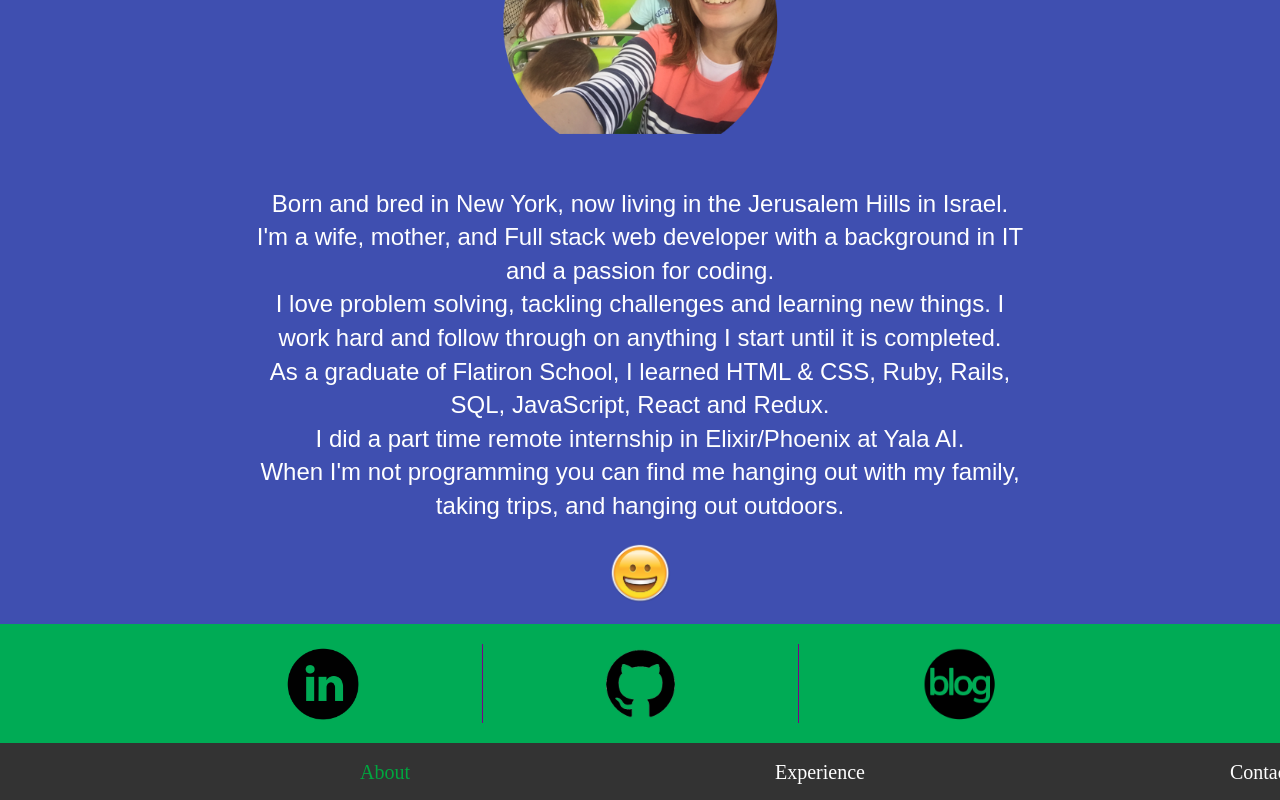
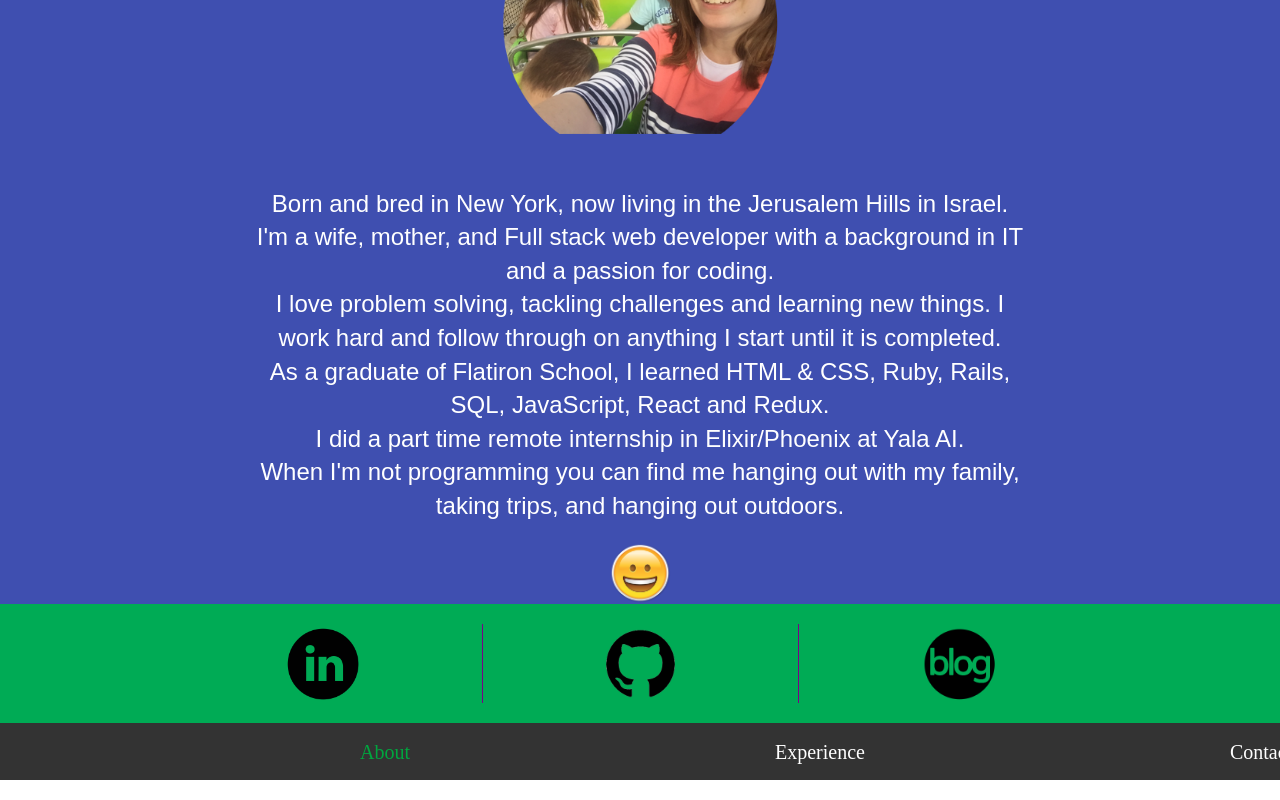
Before and after one commit to mxdavis/godaddy-react-resume, a React (Create React App) app: page /about in a window 1280 px wide. Shown: the part 368-1168 px from the top of the page. Built offline with nearby package versions, Linux system fonts and the light colour scheme; a web font is replaced by a local one.

Commit message:
get rid of purple from upper footer

```diff
--- a/src/components/UpperFooter.js
+++ b/src/components/UpperFooter.js
@@ -6,7 +6,7 @@ import Blog from '../images/Blog.png'
 
 const UpperFooter = () =>  {
   return (
-      <div className="App main home">
+      <div className="App">
         <div className="green">
           <div className="text-padded">
             <span className="boxes boxes-with-right-border">
```
